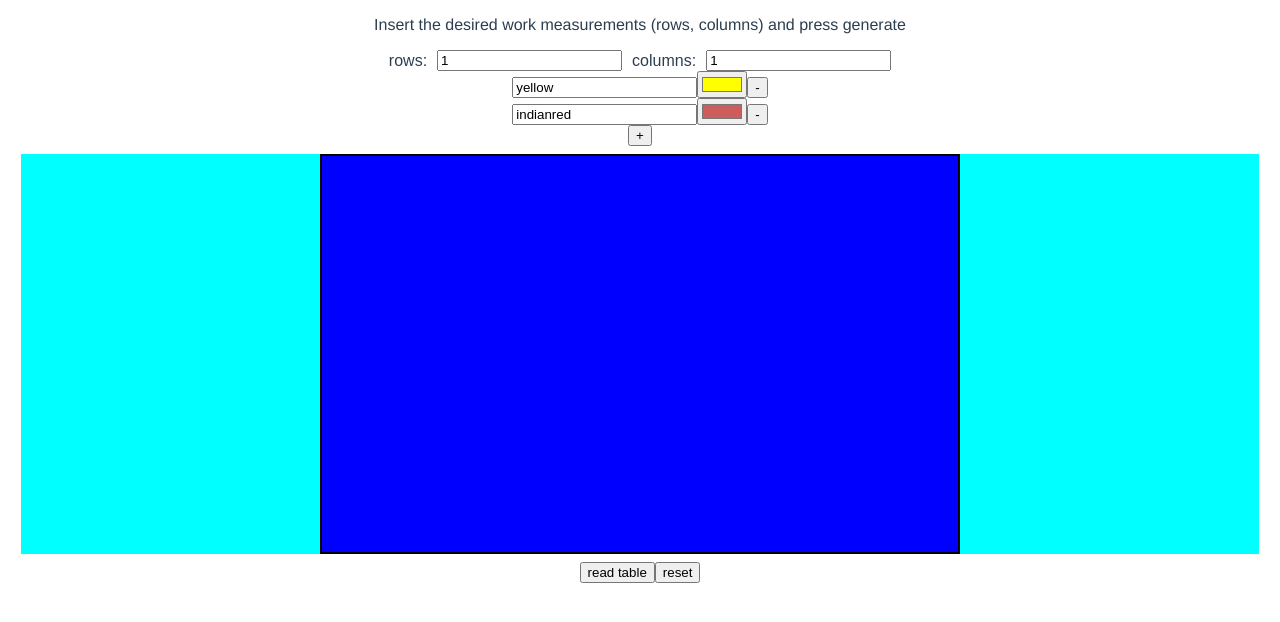
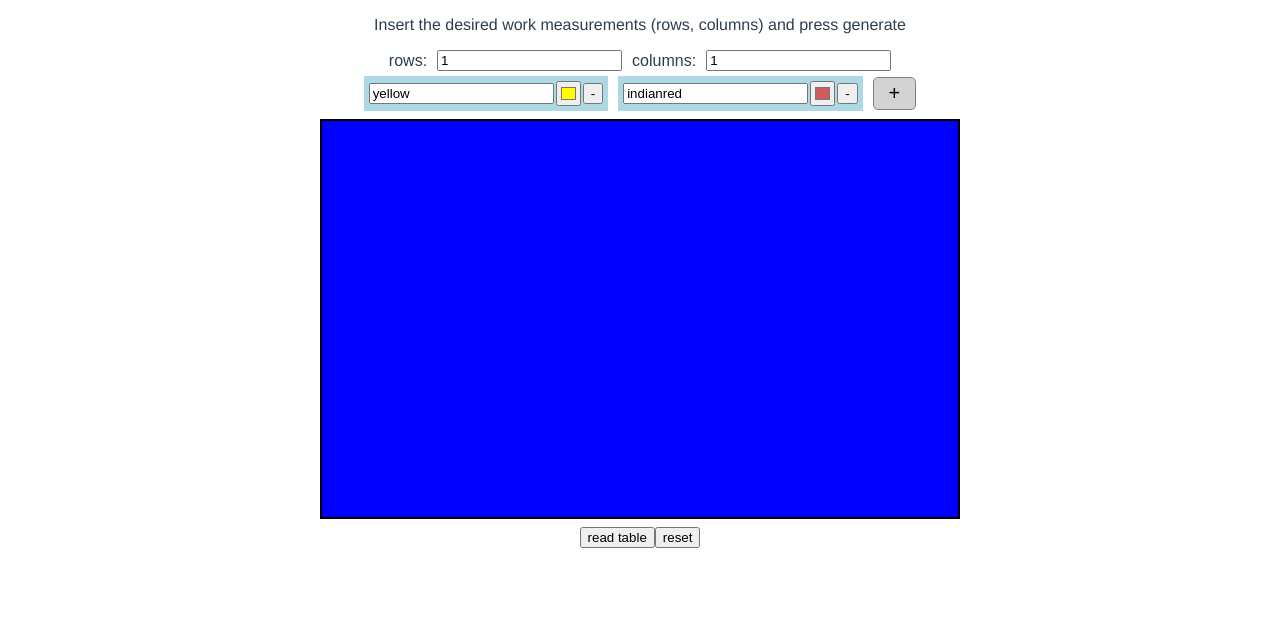
Before and after one commit to TootEgozy/tapestrymaster, a Vue app: page / in a window 1280 px wide. Shown: the top 622 px of the page. Built offline with nearby package versions, Linux system fonts and the light colour scheme.

Commit message:
colors input wip

```diff
--- a/src/App.vue
+++ b/src/App.vue
@@ -13,7 +13,10 @@
         <input type="number" min="0" id="columns" v-model="columnsNumber"/>
       </div>
 
-      <ColorsInput />
+      <ColorsInput
+          :ref="'colorsInputRef'"
+          @colorsGenerated="setGeneratedColors"
+      />
 
     </div>
     <DrawingTable
@@ -37,6 +40,7 @@
 import ColorsInput from "@/components/ColorsInput.vue";
 import DrawingTable from "@/components/DrawingTable.vue";
 import InstructionsTable from "@/components/InstructionsTable.vue";
+import colorsInput from "@/components/ColorsInput.vue";
 
 export default {
   name: "App",
@@ -46,7 +50,7 @@ export default {
       rowsNumber: 1,
       columnsNumber: 1,
       generated: false,
-      colors: ["blue", "orange"],
+      colors: undefined,
       displayInstructions: false,
       tableData: undefined,
     };
@@ -74,6 +78,18 @@ export default {
     toggleShowInstructions () {
       this.displayInstructions = !this.displayInstructions;
     },
+    // getColorsFromInput() {
+    //   this.colors = this.$refs[`colorsInputRef`].getColors();
+    // },
+    setGeneratedColors(generatedColors) {
+      this.colors = generatedColors;
+    }
+  },
+
+  mounted() {
+    // this.getColorsFromInput();
+    // console.log(this.colors);
+    console.log('app mounted');
   },
 
   components: {
--- a/src/components/ColorsInput.vue
+++ b/src/components/ColorsInput.vue
@@ -1,6 +1,9 @@
 <template v-if="this.colors.length">
 
-  <div class="colors-input-container" v-for="(color, i) in colors" :key="i">
+  <div class="colors-inputs-container">
+
+    <div class="single-color-inputs-container" v-for="(color, i) in colors" :key="i">
+
       <input
           type="text"
           :class="color-name"
@@ -9,13 +12,23 @@
 
       <input
           type="color"
-          :class="[color.alphabeticalName]"
+          :class="[color.alphabeticalName, 'color-input']"
           v-model="colors[i].RGB"
           @input="resetColorName"
       >
-    <button @click="removeColor(color)">-</button>
+      <button @click="removeColor(color)">-</button>
+
+    </div>
+
+    <button
+        v-if="colors.length < 6"
+        class="add-color-button"
+        @click="addNewColor"
+    >
+      +
+    </button>
+
   </div>
-  <button @click="addNewColor">+</button>
 
 </template>
 
@@ -24,7 +37,6 @@
 import { namedColors } from "@/utils/namedColors.js";
 
 export default {
-
   name: 'ColorsInput',
 
   data() {
@@ -39,10 +51,6 @@ export default {
     randomiseIndex(max) {
         return Math.round(Math.random() * max);
     },
-    getColorOrder() {
-      if(!this.colors.length) return 0;
-      return this.colors[this.colors.length - 1].order + 1;
-    },
     generateColor(order) {
       const letter = this.availableLetters.splice(0, 1)[0];
       const colorIndex = this.randomiseIndex(this.availableColors.length - 1);
@@ -55,6 +63,7 @@ export default {
       }
     },
     initialiseColors() {
+      console.log('initialising colors in colorsInput');
       this.availableColors = this.availableColors.length ? this.availableColors : namedColors;
       const newColors = [this.generateColor(0), this.generateColor(1)];
       newColors.forEach((color) => this.colors.push(color));
@@ -64,7 +73,7 @@ export default {
       if(colorIndex > -1) {
         const color = this.colors[colorIndex];
         color.name = undefined;
-        this.colors.splice(colorIndex, 1, [color]);
+        this.colors.splice(colorIndex, 1, color);
       }
     },
     removeColor(colorToRemove) {
@@ -78,23 +87,58 @@ export default {
       this.colors.push(newColor);
     },
     getColors () {
+      console.log('getting colors in colorsInput');
       return this.colors;
     }
   },
 
   mounted() {
+    console.log('colors input mounted');
+  },
+
+  created() {
     this.initialiseColors();
+    this.$emit('colorsGenerated', this.colors);
   },
 
 }
 </script>
 
 <style lang="scss">
-#colors-input {
+.colors-inputs-container {
   display: flex;
   align-items: center;
   justify-content: center;
+  flex-direction: row;
+  flex-wrap: wrap;
   gap: 10px;
-  font-family: Arial, Helvetica, sans-serif;
+
+  .single-color-inputs-container {
+    display: flex;
+    align-items: center;
+    justify-content: center;
+    flex-direction: row;
+    gap: 2px;
+    margin-top: 5px;
+    font-family: Arial, Helvetica, sans-serif;
+    background-color: lightblue;
+    padding: 5px;
+
+    .color-input {
+      width: 25px;
+      height: 25px;
+    }
+
+  }
+  .add-color-button {
+    padding: 4px 15px;
+    background-color: lightgray;
+    border: 1px solid gray;
+    border-radius: 5px;
+    font-size: 20px;
+    margin-top: 5px;
+
+  }
 }
+
 </style>
--- a/src/components/DrawingTable.vue
+++ b/src/components/DrawingTable.vue
@@ -69,6 +69,12 @@ export default {
       }
     },
 
+  mounted() {
+    // console.log('colors in table');
+    // console.log(this.colors);
+    console.log('drawing table mounted');
+  },
+
   components: {
     TableCell,
   }
@@ -84,7 +90,6 @@ export default {
   align-items: center;
   justify-content: center;
   margin: 1vh 1vw 1vh 1vw;
-  background-color: aqua;
   #drawing-table {
     min-width: 50vw;
     min-height: 50vh;
--- a/src/components/TableCell.vue
+++ b/src/components/TableCell.vue
@@ -1,9 +1,7 @@
 <template>
-  <td
-      :class="currentColor"
-      @click.prevent="toggleColor"
-      @mouseover.prevent="handleMouseOver"
-  >
+  <td :class="currentColor">
+<!--      @click.prevent="toggleColor"-->
+<!--      @mouseover.prevent="handleMouseOver"-->
   </td>
 </template>
 
@@ -15,26 +13,29 @@ export default {
 
   data() {
     return {
-      colorA: this.colors[0],
-      colorB: this.colors[1],
-      currentColor: this.colorA,
+      colorA: undefined,
+      colorB: undefined,
+      currentColor: 'blue',
     }
   },
 
   methods: {
-    toggleColor() {
-      this.currentColor = this.currentColor === this.colorA ? this.colorB : this.colorA;
-    },
-    resetColor() {
-      this.currentColor = this.colorA;
-    },
-    handleMouseOver() {
-      if(this.mousedown) this.toggleColor();
-    }
+    // toggleColor() {
+    //   this.currentColor = this.currentColor === this.colorA ? this.colorB : this.colorA;
+    // },
+    // resetColor() {
+    //   this.currentColor = this.colorA;
+    // },
+    // handleMouseOver() {
+    //   if(this.mousedown) this.toggleColor();
+    // }
   },
 
   mounted() {
-    this.currentColor = this.colorA;
+    console.log('cell mounted');
+    // console.log('colors in cell');
+    // console.log(this.colors)
+    //this.currentColor = this.colors[0];
   },
 
 }
```
Also changed, not shown: PRD.txt.
